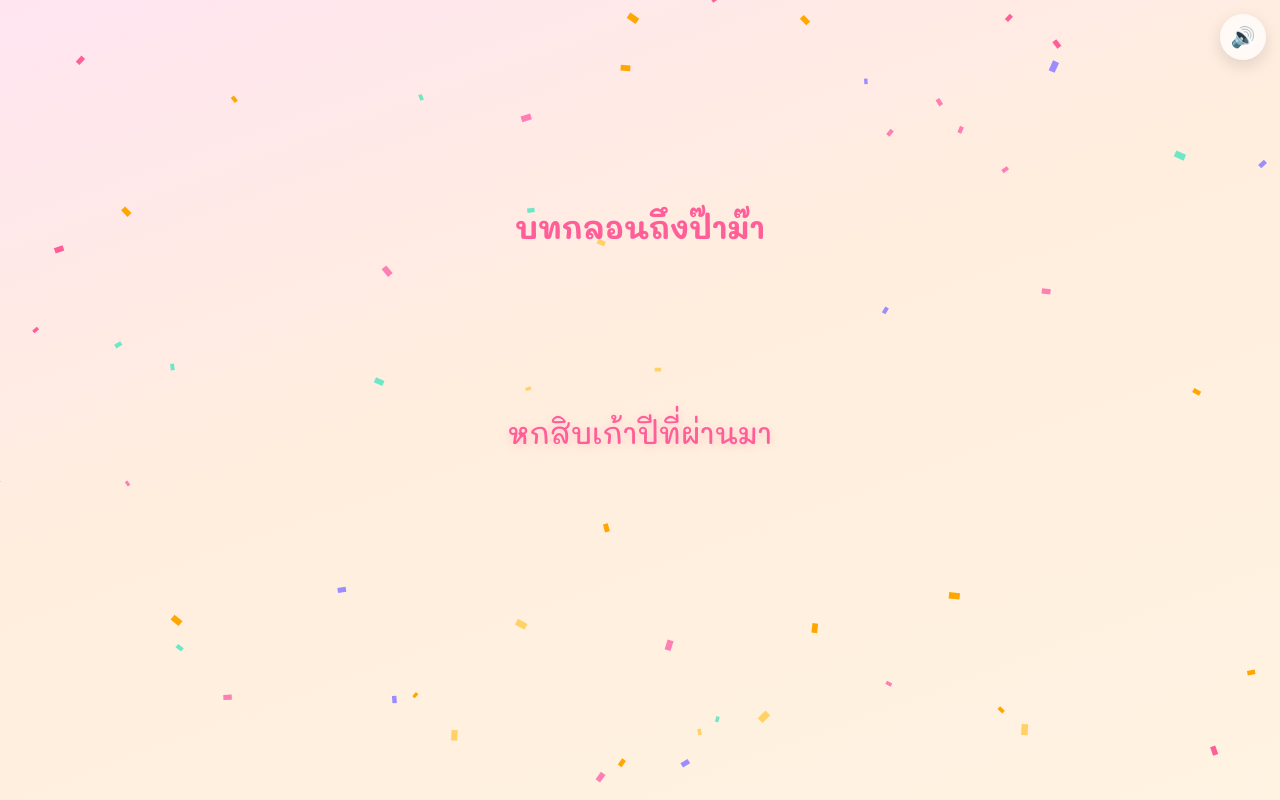
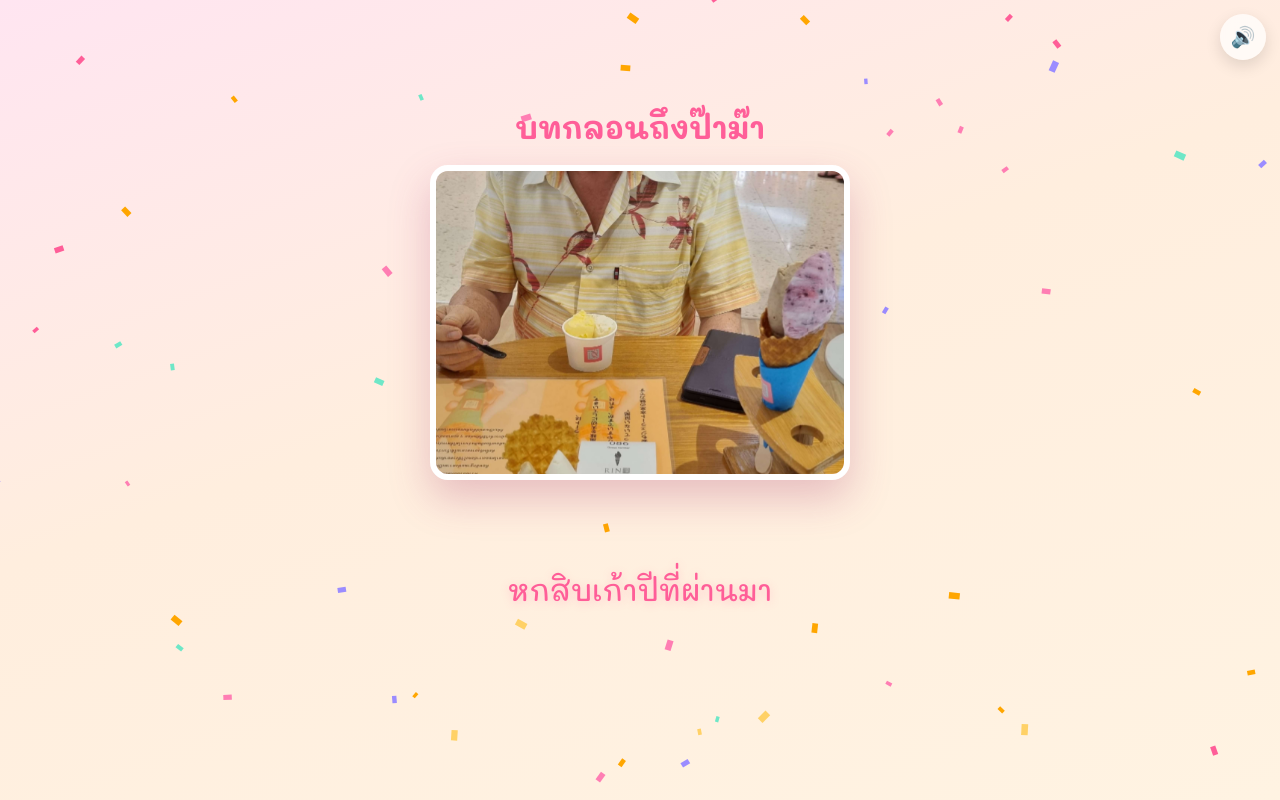
Before and after one commit to SornrasakC/birthday-card, a plain HTML site: page index.html in a window 1280 px wide. Both pictures are taken after a click on the button "click me". Drawn offline with Linux system fonts and the light colour scheme.

Commit message:
update 2026-06-12 19:28

```diff
--- a/config.js
+++ b/config.js
@@ -8,10 +8,24 @@ window.CONFIG = {
   recipientName: "ป๊าม๊า",
   age: 69,
 
-  // รูปหน้าพ่อ: เอาไฟล์รูปไปวางในโฟลเดอร์ assets/ แล้วใส่ชื่อไฟล์ตรงนี้
-  // เช่น "assets/papa.jpg"  (ถ้ายังไม่มีรูป จะขึ้นกรอบเปล่าให้กดเลือกรูปได้)
-  photoUrl: "assets/papa.jpg",
+  // รูปบนการ์ดหน้าแรก (รูปเดียว) — เอาไฟล์ไปวางในโฟลเดอร์ assets/ แล้วใส่ชื่อไฟล์
+  // (ถ้าไฟล์ไม่มี จะขึ้นกรอบเปล่าให้กดเลือกรูปได้)
+  photoUrl: "assets/20251118_201316.jpg",
   photoCaption: "❤️",
+
+  // รูปความทรงจำ — โชว์เป็นสไลด์ค่อย ๆ เฟดสลับ "ระหว่างอ่านกลอน" (หน้า 2)
+  // ใส่ได้หลายรูปเท่าที่ต้องการ วางไฟล์ใน assets/ แล้วลิสต์ชื่อตามนี้
+  poemPhotos: [
+    "assets/20251118_201316.jpg",
+    "assets/20251124_192406.jpg",
+    "assets/20251201_124803.jpg",
+    "assets/20251201_183440.jpg",
+    "assets/20260301_171251.jpg",
+    "assets/20260301_173901.jpg",
+    "assets/20260301_174059.jpg",
+    "assets/20260415_135440.jpg",
+  ],
+  poemPhotoIntervalMs: 3200, // สลับรูปทุกกี่มิลลิวินาที
 
   // ปุ่มหน้าแรก
   startButtonText: "click me",
--- a/index.html
+++ b/index.html
@@ -51,6 +51,9 @@
   <section class="page" id="page2">
     <div class="poem">
       <h2 class="poem__title">บทกลอนถึงป๊าม๊า</h2>
+      <div class="poem__photos" id="poemPhotos" hidden>
+        <div class="slides" id="slides"></div>
+      </div>
       <div class="poem__verses" id="verses"></div>
       <button class="btn btn--next" id="nextBtn" hidden>ไปต่อ</button>
     </div>
--- a/script.js
+++ b/script.js
@@ -151,6 +151,55 @@
   }
 
   /* ============================================================
+     สไลด์รูปความทรงจำ — เล่นค่อย ๆ เฟดสลับระหว่างอ่านกลอน (หน้า 2)
+     ============================================================ */
+  const PoemSlides = (() => {
+    const wrap = $("poemPhotos");
+    const slidesEl = $("slides");
+    const list = Array.isArray(CFG.poemPhotos) ? CFG.poemPhotos.slice() : [];
+    const interval = CFG.poemPhotoIntervalMs || 3200;
+    let slides = [], idx = 0, timer = null, built = false;
+
+    function build() {
+      if (built) return;
+      built = true;
+      list.forEach((src) => {
+        const img = document.createElement("img");
+        img.className = "slide";
+        img.alt = "รูปความทรงจำ";
+        img.loading = "eager";
+        img.addEventListener("error", () => {
+          slides = slides.filter((s) => s !== img);
+          img.remove();
+        });
+        img.src = src;
+        slidesEl.appendChild(img);
+        slides.push(img);
+      });
+    }
+    function show(n) {
+      if (!slides.length) return;
+      slides.forEach((s, i) => s.classList.toggle("is-active", i === n));
+      idx = n;
+    }
+    return {
+      start() {
+        if (!list.length) return;
+        build();
+        if (!slides.length) return;
+        wrap.hidden = false;
+        show(0);
+        clearInterval(timer);
+        if (slides.length > 1) {
+          timer = setInterval(() => show((idx + 1) % slides.length), interval);
+        }
+      },
+      stop() { clearInterval(timer); timer = null; },
+      reset() { this.stop(); wrap.hidden = true; show(0); },
+    };
+  })();
+
+  /* ============================================================
      หน้า 1 -> หน้า 2 : เริ่มเพลง + อ่านกลอน
      ============================================================ */
   $("startBtn").addEventListener("click", () => {
@@ -190,6 +239,7 @@
 
   function startPoem() {
     versesEl.innerHTML = "";
+    PoemSlides.start();
     revealVerse(0);
   }
 
@@ -270,6 +320,7 @@
       dodge();
       return;
     }
+    PoemSlides.stop();
     goTo(3);
     launchFireworks();
   });
@@ -376,6 +427,7 @@
     nextBtn.removeAttribute("style");
     nextBtn.textContent = CFG.nextButtonText || "ไปต่อ";
     versesEl.innerHTML = "";
+    PoemSlides.reset();
     goTo(1);
   });
 })();
--- a/styles.css
+++ b/styles.css
@@ -8,6 +8,7 @@
 }
 
 * { box-sizing: border-box; margin: 0; padding: 0; }
+[hidden] { display: none !important; }
 
 html, body {
   height: 100%;
@@ -223,22 +224,62 @@ body {
 }
 
 /* ---------- หน้า 2 : กลอน ---------- */
+#page2 {
+  align-items: flex-start;
+  overflow-y: auto;
+  padding-top: max(24px, 4vh);
+  padding-bottom: 48px;
+}
 .poem {
   position: relative;
   width: min(560px, 92vw);
+  margin: auto;
   text-align: center;
 }
 .poem__title {
   font-family: "Mali", sans-serif;
   font-size: clamp(1.4rem, 5.5vw, 1.9rem);
   color: var(--pink-deep);
-  margin-bottom: 26px;
+  margin-bottom: 18px;
 }
+
+/* สไลด์รูปความทรงจำ ระหว่างอ่านกลอน */
+.poem__photos {
+  position: relative;
+  width: min(420px, 84vw);
+  aspect-ratio: 4 / 3;
+  margin: 0 auto 22px;
+  border-radius: 18px;
+  overflow: hidden;
+  background: #ffe3ef;
+  border: 6px solid #fff;
+  box-shadow: var(--shadow);
+  animation: cardPop 0.6s cubic-bezier(0.18, 1.25, 0.5, 1) both;
+}
+.slides { position: absolute; inset: 0; }
+.slide {
+  position: absolute;
+  inset: 0;
+  width: 100%;
+  height: 100%;
+  object-fit: cover;
+  opacity: 0;
+  transition: opacity 1s ease;
+}
+.slide.is-active {
+  opacity: 1;
+  animation: kenburns 7s ease-out both;
+}
+@keyframes kenburns {
+  from { transform: scale(1.09); }
+  to   { transform: scale(1); }
+}
+
 .poem__verses {
   display: flex;
   flex-direction: column;
-  gap: 14px;
-  min-height: 40vh;
+  gap: 12px;
+  min-height: 22vh;
   justify-content: center;
 }
 .verse {
```
Also changed, not shown: assets/20251118_201316.jpg (added), assets/20251124_192406.jpg (added), assets/20251201_124803.jpg (added), assets/20251201_183440.jpg (added), assets/20260301_171251.jpg (added), assets/20260301_173901.jpg (added), assets/20260301_174059.jpg (added), assets/20260415_135440.jpg (added), 1 other file.
